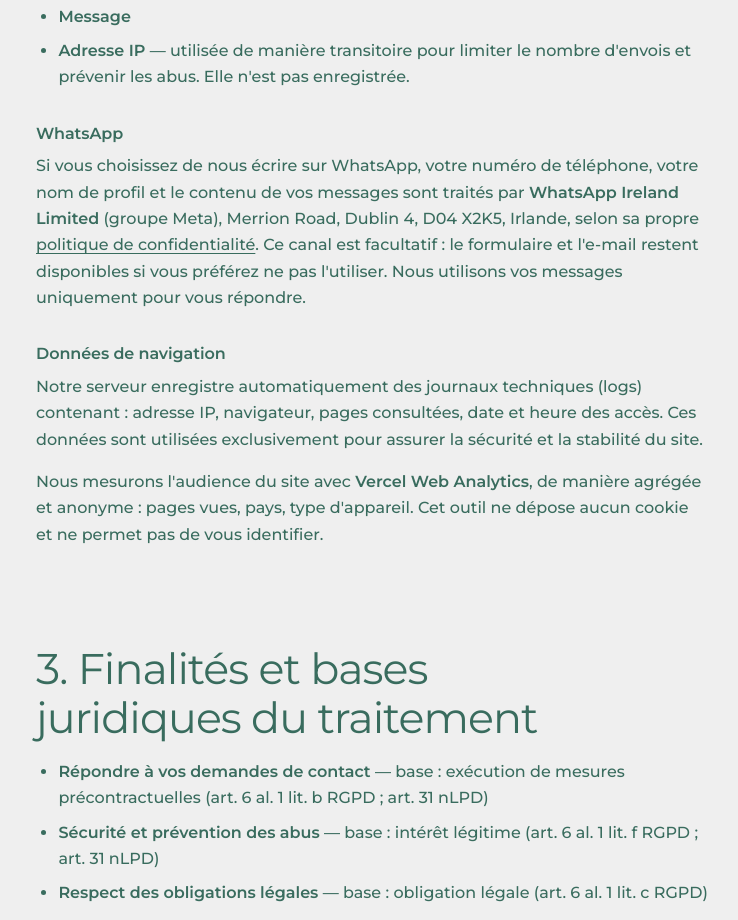
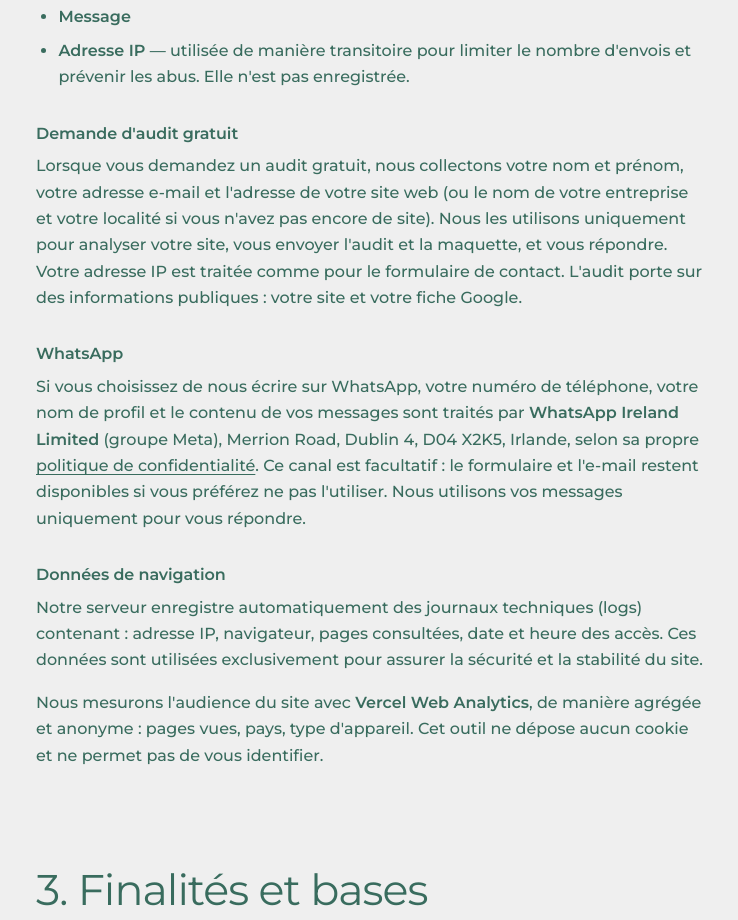
Before and after one commit to xmrgoat/studiopwi, a Next.js app: page /confidentialite in a window 1280 px wide. Shown: the part 1440-2360 px from the top of the page, without its empty margins (268-1006 px from the left). Built offline with nearby package versions, Linux system fonts and the light colour scheme; no server answers.

Commit message:
legal(privacy): describe the data the audit request collects

```diff
--- a/src/app/confidentialite/page.tsx
+++ b/src/app/confidentialite/page.tsx
@@ -64,6 +64,17 @@ export default function PrivacyPage() {
           enregistrée.
         </li>
       </ul>
+
+      <h3>Demande d&apos;audit gratuit</h3>
+      <p>
+        Lorsque vous demandez un audit gratuit, nous collectons votre nom et
+        prénom, votre adresse e-mail et l&apos;adresse de votre site web (ou le
+        nom de votre entreprise et votre localité si vous n&apos;avez pas encore
+        de site). Nous les utilisons uniquement pour analyser votre site, vous
+        envoyer l&apos;audit et la maquette, et vous répondre. Votre adresse IP
+        est traitée comme pour le formulaire de contact. L&apos;audit porte
+        sur des informations publiques : votre site et votre fiche Google.
+      </p>
 
       <h3>WhatsApp</h3>
       <p>
```
